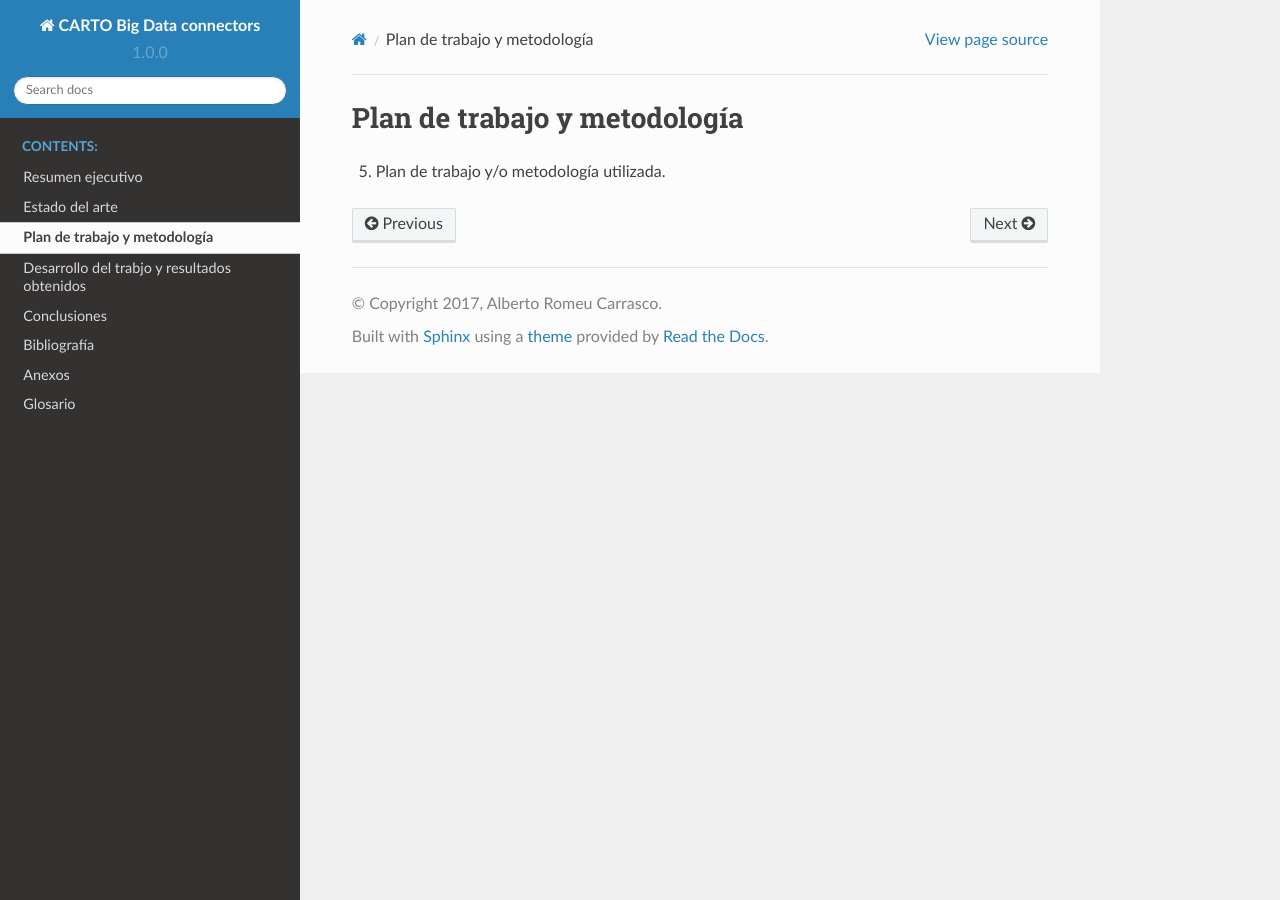
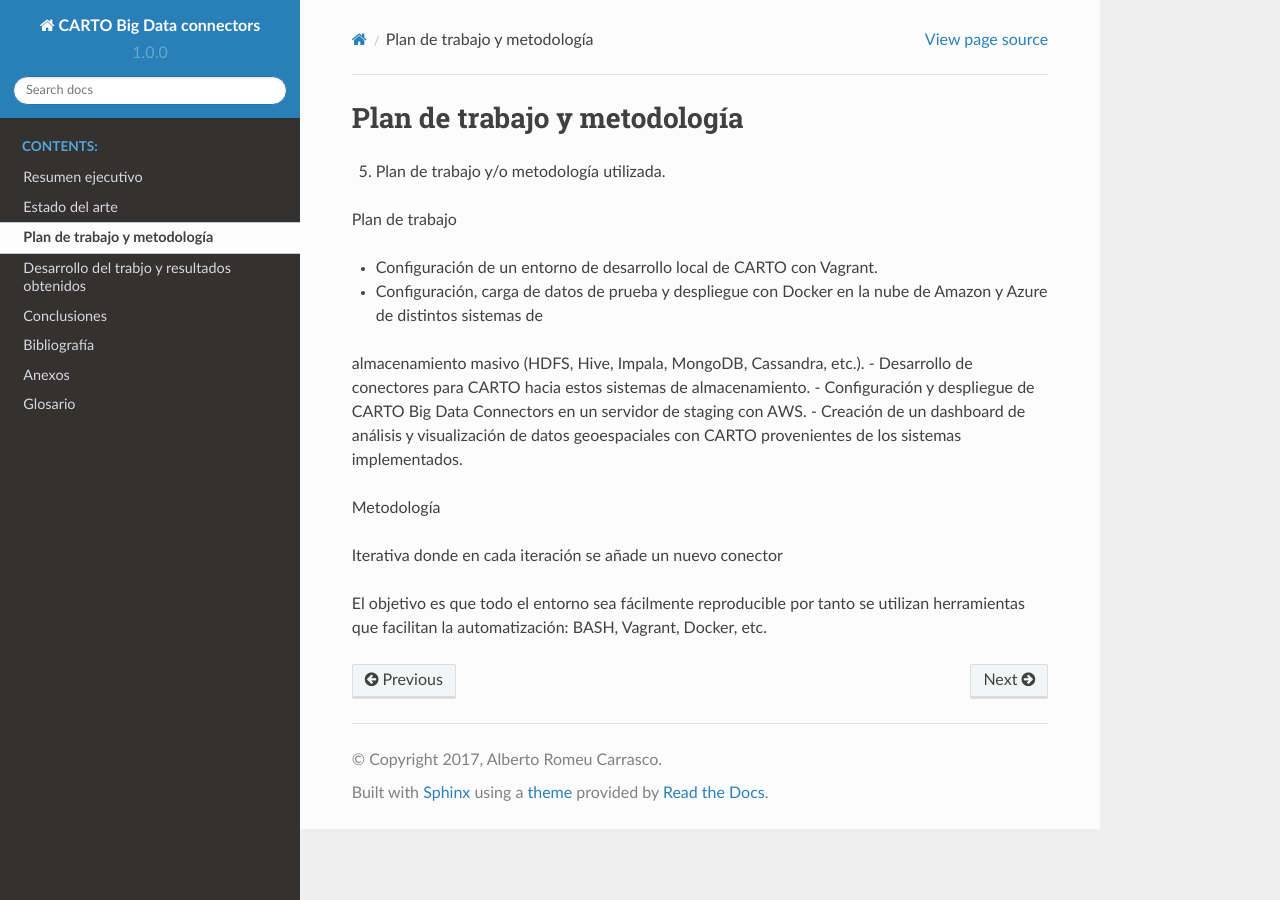
Before and after one commit to alrocar/TFM, a Sphinx documentation site: the page built from docs/source/tfm/20-metodologia.rst, in a window 1280 px wide. Built offline with Sphinx 7.4.7 and the Read the Docs theme 2.0.0, drawn with Linux system fonts in a browser that asks for light colours.

Commit message:
drafting

```diff
--- a/docs/source/tfm/20-metodologia.rst
+++ b/docs/source/tfm/20-metodologia.rst
@@ -4,3 +4,21 @@
 =============================
 
 5. Plan de trabajo y/o metodología utilizada.
+
+Plan de trabajo
+
+- Configuración de un entorno de desarrollo local de CARTO con Vagrant.
+- Configuración, carga de datos de prueba y despliegue con Docker en la nube de Amazon y Azure de distintos sistemas de
+almacenamiento masivo (HDFS, Hive, Impala, MongoDB, Cassandra, etc.).
+- Desarrollo de conectores para CARTO hacia estos sistemas de almacenamiento.
+- Configuración y despliegue de CARTO Big Data Connectors en un servidor de staging con
+AWS.
+- Creación de un dashboard de análisis y visualización de datos geoespaciales con CARTO
+provenientes de los sistemas implementados.
+
+Metodología
+
+
+Iterativa donde en cada iteración se añade un nuevo conector
+
+El objetivo es que todo el entorno sea fácilmente reproducible por tanto se utilizan herramientas que facilitan la automatización: BASH, Vagrant, Docker, etc.
--- a/docs/source/tfm/30-desarrollo.rst
+++ b/docs/source/tfm/30-desarrollo.rst
@@ -4,3 +4,8 @@
 ============================================
 
 6. Desarrollo del trabajo y resultados obtenidos.
+
+- CARTO: Arquitectura
+      - PostGIS
+        - FDW: pg_fdw or custom
+        - ODBC drivers
```
Also changed, not shown: docs/source/tfm/10-estado-del-arte.rst (+27 -1 lines), 1 other file.
